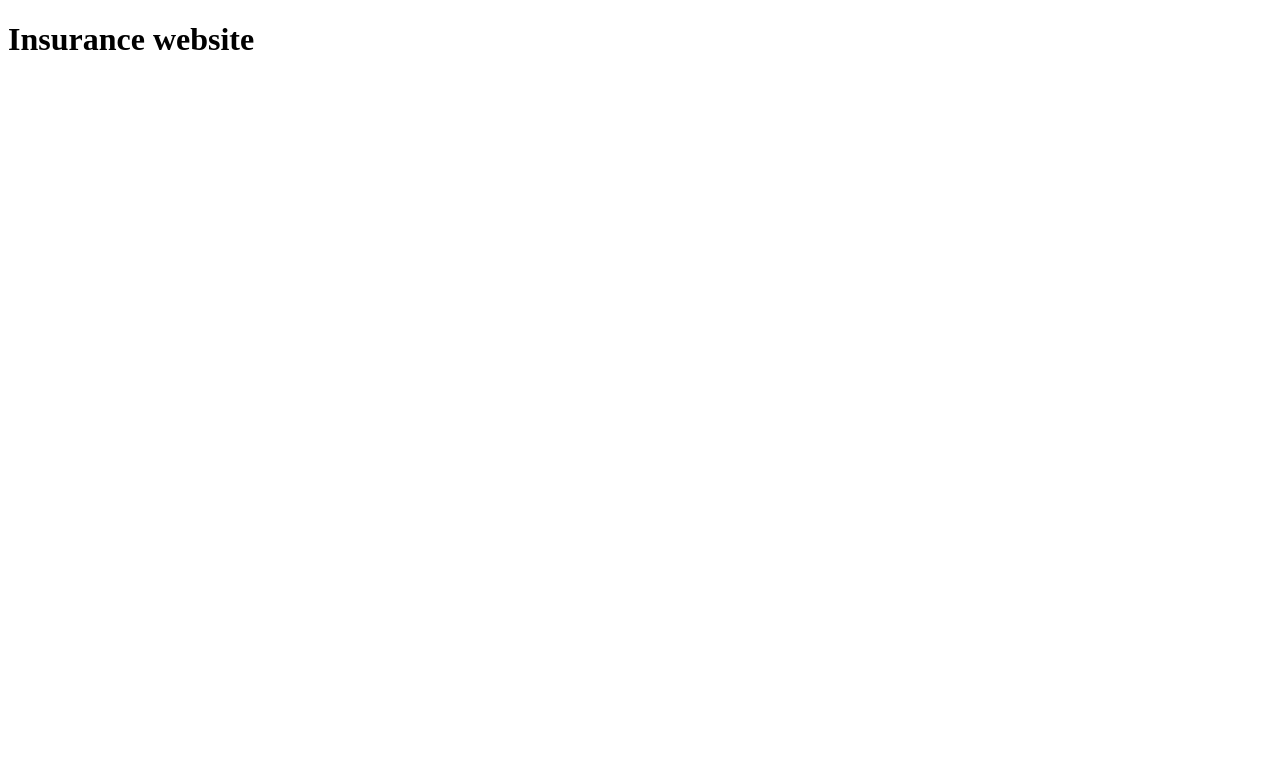
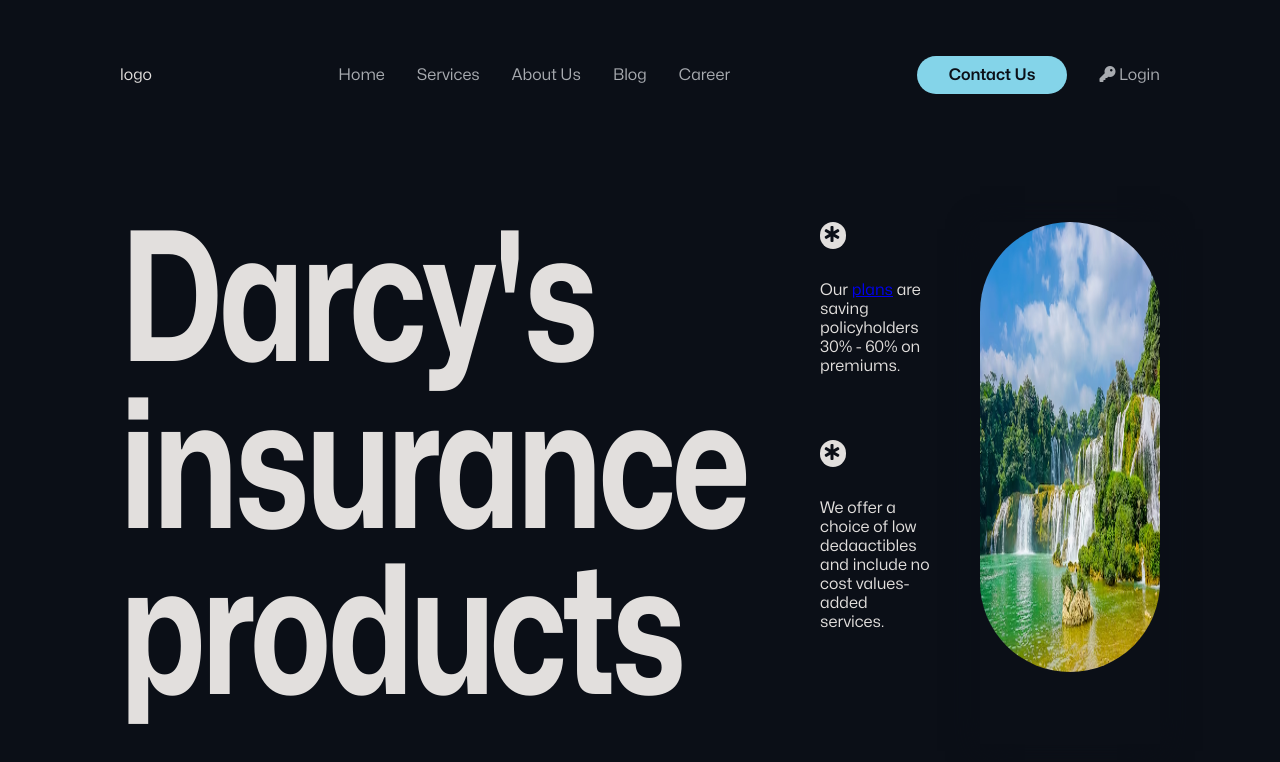
Before and after one commit to VictoriaAde/Insurance-Website, a website built with Parcel: page src/index.html in a window 1280 px wide. Built offline with nearby package versions, Linux system fonts and the light colour scheme.

Commit message:
nav and hero - done

```diff
--- a/src/index.html
+++ b/src/index.html
@@ -3,11 +3,56 @@
   <head>
     <meta charset="UTF-8" />
     <meta name="viewport" content="width=device-width, initial-scale=1.0" />
+    <script
+      src="https://kit.fontawesome.com/db9995df21.js"
+      crossorigin="anonymous"
+    ></script>
+    <script type="module" src="./js/script.js"></script>
+    <link rel="stylesheet" href="./style.css" />
     <title>Insurance</title>
-    <link rel="stylesheet" href="./style.css" />
-    <script type="module" src="./js/script.js"></script>
   </head>
   <body>
-    <h1>Insurance website</h1>
+    <main id="main">
+      <nav id="nav">
+        <div>logo</div>
+        <div>
+          <a href="#" class="link">Home</a>
+          <a href="#" class="link">Services</a>
+          <a href="#" class="link">About us</a>
+          <a href="#" class="link">Blog</a>
+          <a href="#" class="link">Career</a>
+        </div>
+        <div>
+          <a href="#" class="link link_btn">Contact us</a>
+          <a href="#" class="link"><i class="fa-solid fa-key"></i> Login</a>
+        </div>
+      </nav>
+      <section id="hero_section">
+        <div>
+          <h1>Darcy's insurance products</h1>
+        </div>
+        <div>
+          <div class="hero_text_div">
+            <div class="hero_text_one">
+              <span> <i class="fa-solid fa-star-of-life"></i> </span>
+              <p>
+                Our <a href="#">plans</a> are saving policyholders 30% - 60% on
+                premiums.
+              </p>
+            </div>
+            <div class="hero_text_two">
+              <span> <i class="fa-solid fa-star-of-life"></i> </span>
+              <p>
+                We offer a choice of low dedaactibles and include no cost
+                values-added services.
+              </p>
+            </div>
+          </div>
+          <div class="hero_img_div">
+            <img src="./assets/image1.avif" alt="nature" />
+          </div>
+        </div>
+      </section>
+    </main>
   </body>
 </html>
--- a/src/style.css
+++ b/src/style.css
@@ -0,0 +1,100 @@
+@font-face {
+  font-family: "Mona Sans";
+  src: url("./assets/Mona-Sans.ttf");
+}
+body {
+  background-color: #0b0f17;
+  font-family: "Mona Sans", "Helvetica Neue", Helvetica, Arial, sans-serif;
+  padding: 2rem;
+}
+#main {
+  padding: 1rem 5rem;
+}
+
+#nav {
+  display: flex;
+  justify-content: space-between;
+  align-items: center;
+  color: #e2dfdd;
+  margin-bottom: 8rem;
+}
+#nav div:nth-child(2) {
+  display: flex;
+  align-items: center;
+  gap: 2rem;
+}
+#nav div:nth-child(3) {
+  display: flex;
+  align-items: center;
+  gap: 2rem;
+}
+#nav .link {
+  color: #a8abb0;
+  text-decoration: none;
+  font-size: 1rem;
+  text-transform: capitalize;
+}
+#nav .link.link_btn {
+  background-color: #84d4e9;
+  color: #0b0f17;
+  font-weight: 600;
+  padding: 0.6rem 2rem;
+  border-radius: 30px;
+}
+#hero_section {
+  display: flex;
+  gap: 7rem;
+  margin-bottom: 5rem;
+}
+#hero_section h1 {
+  letter-spacing: -3px;
+  transform-origin: 0% 0%;
+  margin: 0;
+  color: #e2dfdd;
+  font-size: 7rem;
+  line-height: 6.5rem;
+  transform: scale(1.2, 1.6);
+}
+
+#hero_section div:nth-child(2) {
+  /* width: 670px; */
+  display: flex;
+  gap: 3rem;
+}
+#hero_section .hero_text_div {
+  color: #e2dfdd;
+  margin-bottom: 3rem;
+}
+
+#hero_section .hero_text_div span {
+  background-color: #e2dfdd;
+  color: #0b0f17;
+  border-radius: 50px;
+  padding: 4px;
+  width: 18px;
+  font-size: 1rem;
+}
+#hero_section .hero_text_div .hero_text_one {
+  display: flex;
+  flex-direction: column;
+  gap: 1rem;
+  margin-bottom: 3rem;
+}
+#hero_section .hero_text_div .hero_text_two {
+  display: flex;
+  flex-direction: column;
+  gap: 1rem;
+  margin-bottom: 3rem;
+}
+#hero_section .hero_text_div span i {
+  font-size: 1rem;
+}
+.hero_img_div {
+  box-shadow: #0b0f17 0px 7px 29px 0px;
+}
+
+.hero_img_div img {
+  width: 180px;
+  height: 450px;
+  border-radius: 100px;
+}
```
Also changed, not shown: dist/index.html, src/assets/Mona-Sans.ttf (added), src/assets/image1.avif (added), 2 other files.
